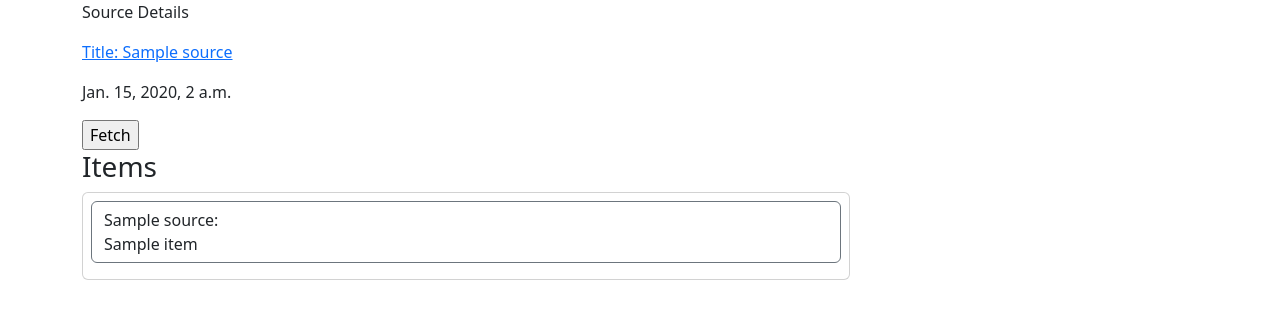
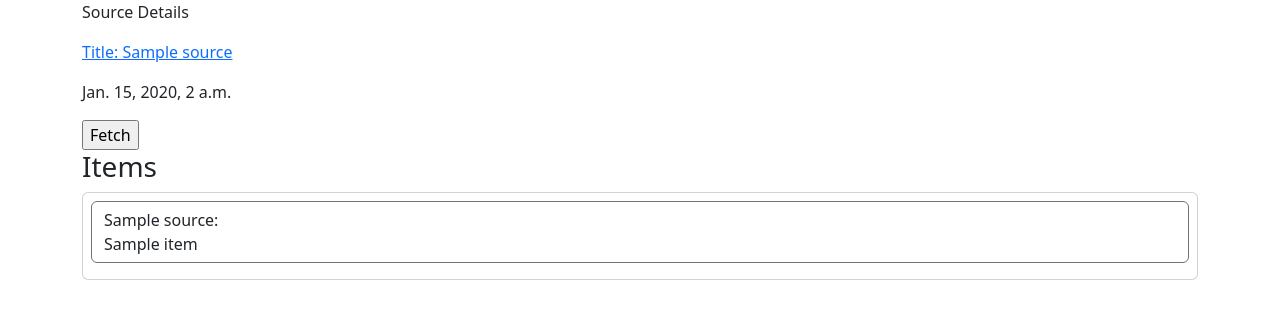
Before and after one commit to carmoskus/web_stuff, a Django app: page /app/1/ in a window 1280 px wide. Shown: the part 41-360 px from the top of the page. Run offline with Django 5.2, Linux system fonts and the light colour scheme; tables that the repository leaves empty hold one stand-in row (values such as "Sample post"); some libraries are stand-ins or nearby versions.

Commit message:
Removed more accordian stuff

```diff
--- a/django_rss/rss_app/templates/rss_app/source.html
+++ b/django_rss/rss_app/templates/rss_app/source.html
@@ -11,13 +11,9 @@
   <input type="submit" value="Fetch" />
 </form>
 
-<div class="accordion" id="accordionExample" style="max-width: 768px">
-
 <h3>Items</h3>
 {% for item in item_list %}
   {% include "rss_app/item_snippet.html" %}
 {% endfor %}
 
-</div>
-
 {% endblock %}
--- a/django_rss/rss_app/templates/rss_app/timeline.html
+++ b/django_rss/rss_app/templates/rss_app/timeline.html
@@ -5,14 +5,13 @@
 {% if item_list %}
 <p>Item List</p>
 
-<div class="accordion" id="accordionExample" style="max-width: 768px">
 {% for item in item_list %}
   {% ifchanged %}
     <h6 class="mt-2 mb-1">{{item.pub_date.date}}</h6>
   {% endifchanged %}
   {% include "rss_app/item_snippet.html" %}
 {% endfor %}
-</div>
+
 {% else %}
   <p>No items are available.</p>
 {% endif %}
```
